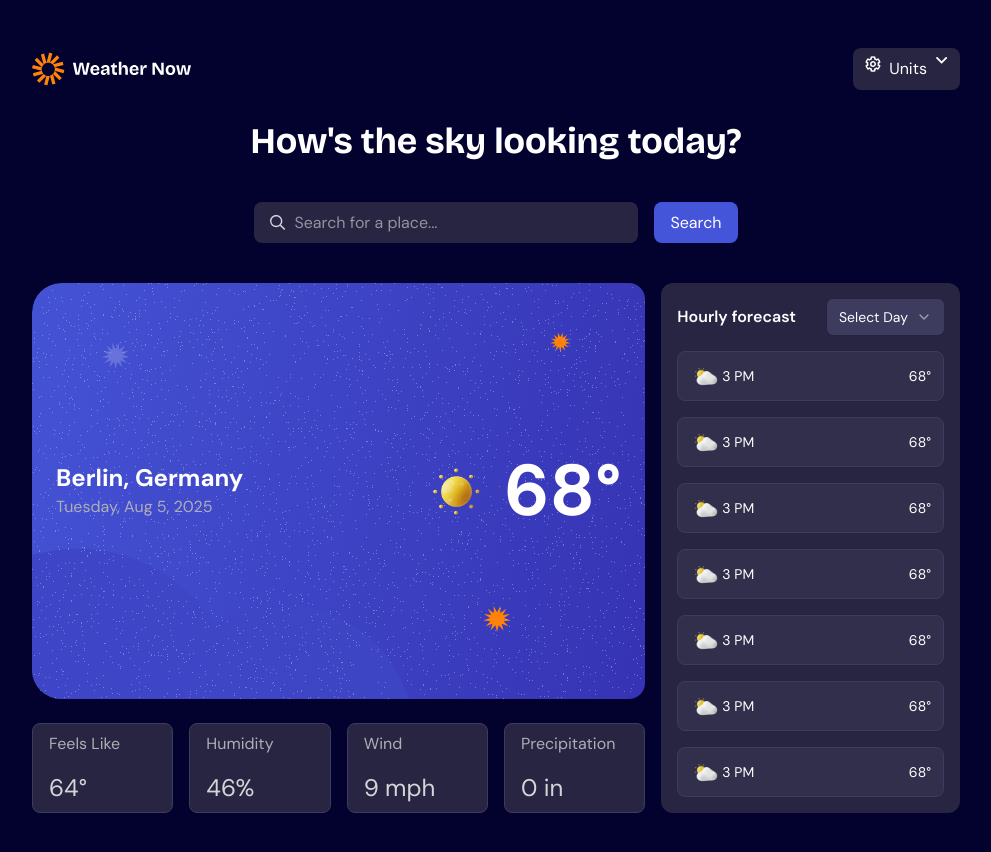
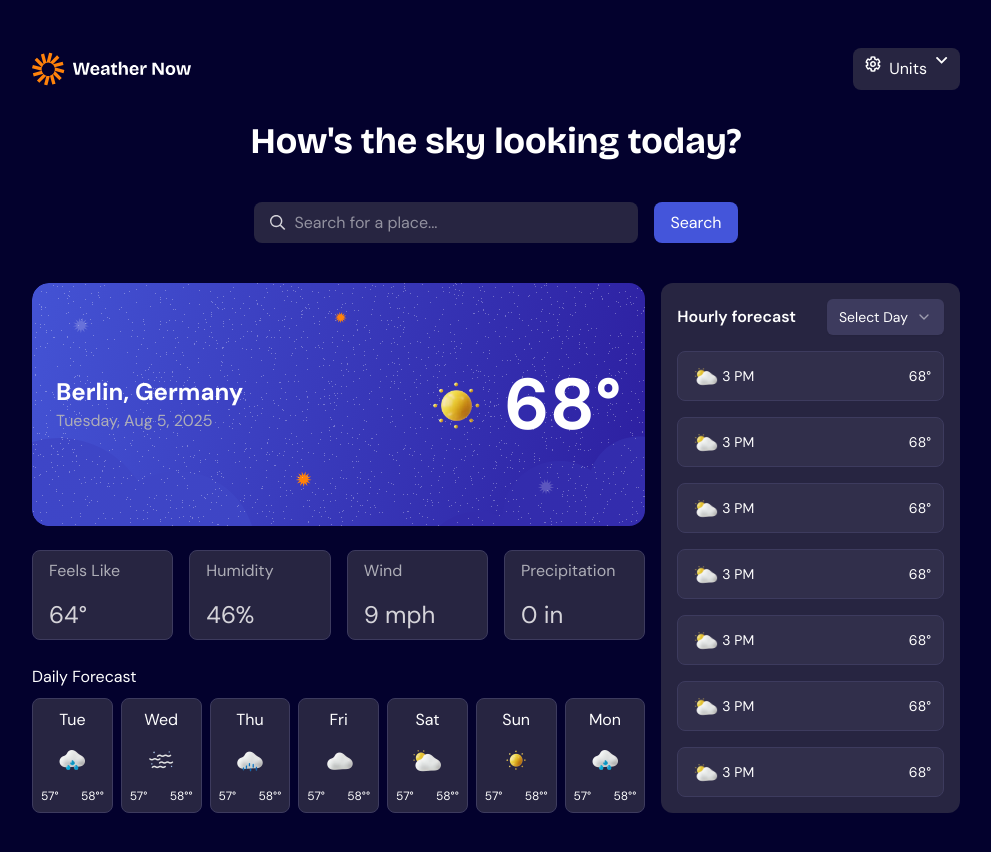
Before and after one commit to YismelR/weather-app, a React (Vite) app: page / in a window 1280 px wide. Shown: the top 852 px of the page, without its empty margins (144-1135 px from the left). Built offline with nearby package versions, Linux system fonts and the light colour scheme.

Commit message:
dailyforecast added,

```diff
--- a/src/components/hourlySection/HourlyCards.tsx
+++ b/src/components/hourlySection/HourlyCards.tsx
@@ -1,4 +1,3 @@
-
 import { ScrollArea } from "@/components/ui/scroll-area";
 import { hourlyCards } from "@/data/hourlyCards";
 
--- /dev/null
+++ b/src/components/overallDisplay/DailyForeCast.tsx
@@ -0,0 +1,24 @@
+import { dailyForecast } from "@/data/dailyForecast";
+
+export default function DailyForecast() {
+  return (
+    <section className="flex flex-col gap-2">
+      <p>Daily Forecast</p>
+      <div className="grid grid-cols-7 gap-2">
+        {dailyForecast.map((daily, idx) => (
+          <div
+            key={idx}
+            className="grid gap-2 justify-items-center bg-card-bg  rounded-lg p-2 border border-Neutral-600"
+          >
+            <p>{daily.date}</p>
+            <img src={daily.image.url} className="size-10" />
+            <div className="flex justify-between text-xs w-full">
+              <p>{daily.lowTemp}</p>
+              <p>{daily.highTemp}°</p>
+            </div>
+          </div>
+        ))}
+      </div>
+    </section>
+  );
+}
--- a/src/components/overallDisplay/OverallDisplay.tsx
+++ b/src/components/overallDisplay/OverallDisplay.tsx
@@ -1,4 +1,5 @@
 import CurrentWeather from "./CurrentWeather";
+import DailyForecast from "./DailyForeCast";
 import WeatherDescription from "./WeatherDescription";
 
 export default function OverallDisplay() {
@@ -6,6 +7,7 @@ export default function OverallDisplay() {
     <div className="flex flex-col col-span-2 gap-6">
       <CurrentWeather />
       <WeatherDescription />
+      <DailyForecast/>
     </div>
   );
 }
--- /dev/null
+++ b/src/data/dailyForecast.ts
@@ -0,0 +1,52 @@
+import rain from "../assets/images/icon-rain.webp";
+import fog from "../assets/images/icon-fog.webp";
+import drizzle from "../assets/images/icon-drizzle.webp";
+import overcast from "../assets/images/icon-overcast.webp";
+import partlyCloudy from "../assets/images/icon-partly-cloudy.webp";
+import sunny from "../assets/images/icon-sunny.webp";
+// import storm from "../assets/images/icon-storm.webp";
+// import snow from "../assets/images/icon-snow.webp";
+export const dailyForecast = [
+  {
+    date: "Tue",
+    image: { url: rain },
+    lowTemp: "57°",
+    highTemp: "58°",
+  },
+  {
+    date: "Wed",
+    image: { url: fog },
+    lowTemp: "57°",
+    highTemp: "58°",
+  },
+  {
+    date: "Thu",
+    image: { url: drizzle },
+    lowTemp: "57°",
+    highTemp: "58°",
+  },
+  {
+    date: "Fri",
+    image: { url: overcast },
+    lowTemp: "57°",
+    highTemp: "58°",
+  },
+  {
+    date: "Sat",
+    image: { url: partlyCloudy },
+    lowTemp: "57°",
+    highTemp: "58°",
+  },
+  {
+    date: "Sun",
+    image: { url: sunny },
+    lowTemp: "57°",
+    highTemp: "58°",
+  },
+  {
+    date: "Mon",
+    image: { url: rain },
+    lowTemp: "57°",
+    highTemp: "58°",
+  },
+];
```
Also changed, not shown: src/data/hourlyCards.ts (renamed from src/data/hourlyCards.tsx), src/data/weatherDescriptions.ts (renamed from src/data/weatherDescriptions.tsx).
